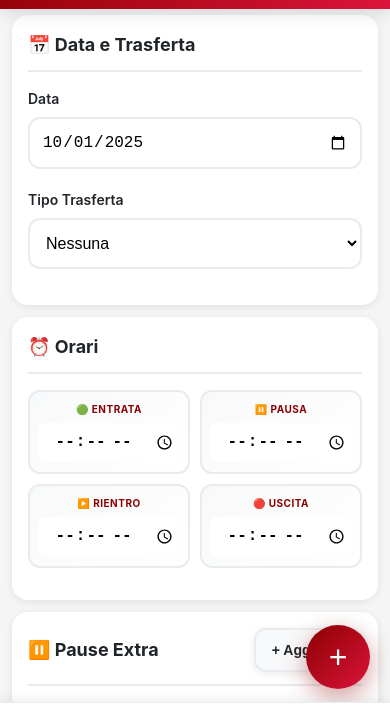
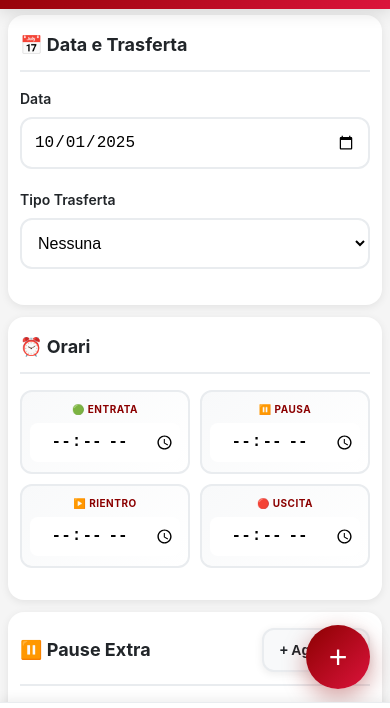
Before and after one commit to Gugli40/gestione-orari-lavoro, a plain HTML site: page index.html in a window 390 px wide. Shown: the part 65-773 px from the top of the page. Drawn offline with nearby package versions, Linux system fonts and the light colour scheme.

Commit message:
V4 Mobile

```diff
--- a/index.html
+++ b/index.html
@@ -91,8 +91,8 @@
         .card {
             background: var(--bg-card);
             border-radius: 16px;
-            padding: 16px;
-            margin: 12px 12px;
+            padding: 16px 12px;
+            margin: 12px 8px;
             box-shadow: var(--shadow);
         }
 
@@ -145,6 +145,17 @@
             background: var(--bg-card);
             transition: all 0.2s;
             box-sizing: border-box;
+        }
+
+        /* Fix specifico per campo date su iOS */
+        input[type="date"] {
+            -webkit-appearance: none;
+            appearance: none;
+            min-height: 48px;
+        }
+
+        input[type="date"]::-webkit-date-and-time-value {
+            text-align: center;
         }
 
         .form-input:focus, .form-select:focus {
```
